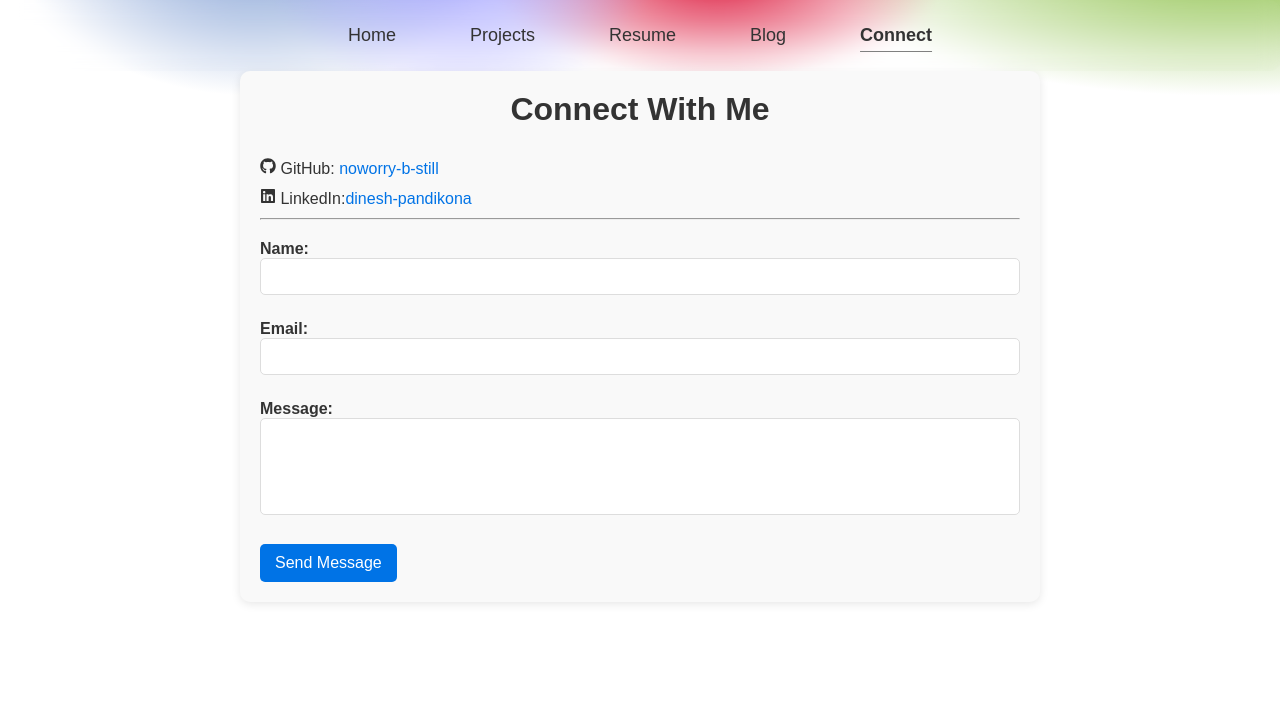
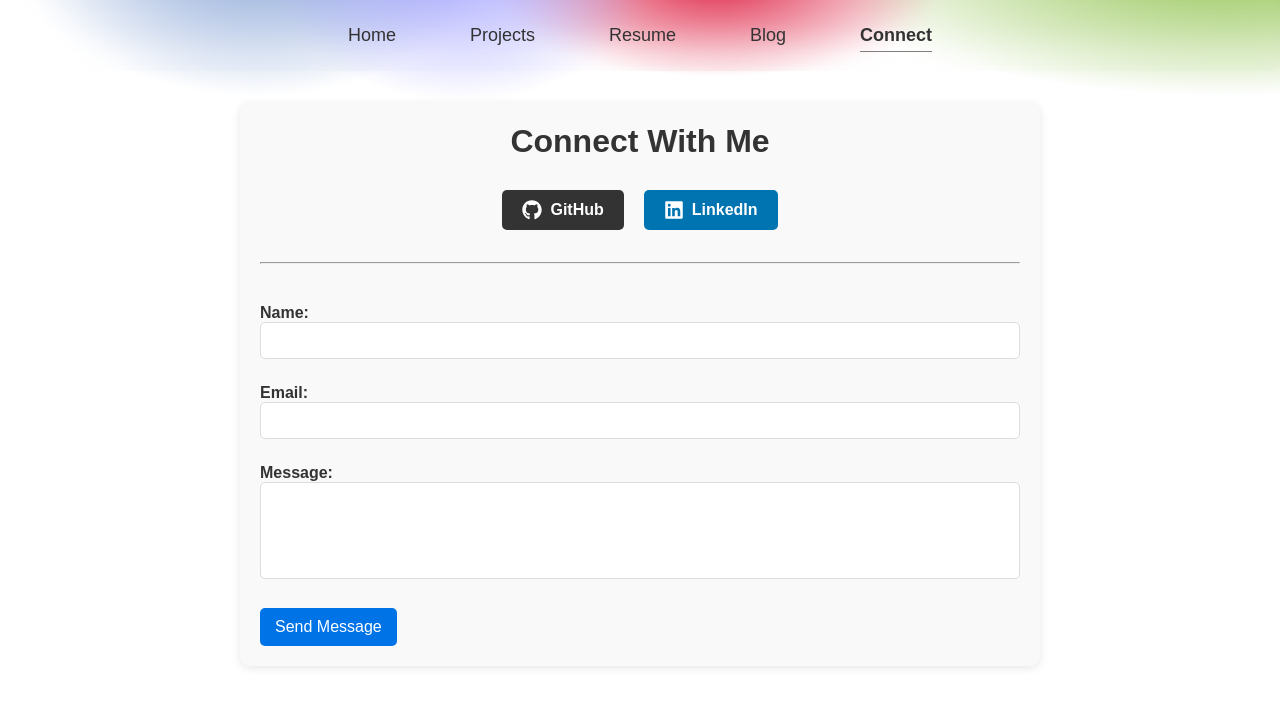
Before and after one commit to noworry-b-still/my-website, a React (Create React App) app: page /contact in a window 1280 px wide. Shown: the top 706 px of the page. Built offline with nearby package versions, Linux system fonts and the light colour scheme.

Commit message:
style social_buttons

```diff
--- a/src/page/contact.css
+++ b/src/page/contact.css
@@ -1,6 +1,6 @@
 .contact-container {
   max-width: 800px;
-  margin: 0 auto;
+  margin: 2rem auto;
   padding: 20px;
   font-family: "Arial", sans-serif;
   background-color: #f9f9f9;
@@ -8,8 +8,53 @@
   box-shadow: 0 2px 10px rgba(0, 0, 0, 0.1);
 }
 
+.contact-info {
+  margin-top: 30px;
+}
+
+.social-buttons {
+  display: flex;
+  justify-content: center;
+  gap: 20px;
+  margin-bottom: 2rem;
+}
+
+.social-button {
+  display: flex;
+  align-items: center;
+  justify-content: center;
+  padding: 10px 20px;
+  border-radius: 5px;
+  color: white;
+  text-decoration: none;
+  font-size: 16px;
+  font-weight: bold;
+  transition: background-color 0.3s ease;
+}
+
+.social-button .icon {
+  margin-right: 8px;
+  font-size: 20px;
+}
+
+.github {
+  background-color: #333;
+}
+
+.github:hover {
+  background-color: #444;
+}
+
+.linkedin {
+  background-color: #0073b1;
+}
+
+.linkedin:hover {
+  background-color: #005582;
+}
+
 .contact-form {
-  margin-top: 20px;
+  margin-top: 40px;
 }
 
 .contact-form label {
@@ -50,43 +95,3 @@
   text-align: center;
   color: green;
 }
-
-.contact-info {
-  margin-top: 30px;
-}
-
-.contact-info ul {
-  list-style: none;
-  padding: 0;
-}
-
-.contact-info ul li {
-  margin-bottom: 10px;
-}
-
-.contact-info a {
-  color: #0073e6;
-  text-decoration: none;
-}
-
-.contact-info a:hover {
-  text-decoration: underline;
-}
-
-.thug-life-quote {
-  margin-top: 40px;
-  padding: 20px;
-  background-color: #e8e8e8;
-  border-radius: 10px;
-  font-style: italic;
-  text-align: center;
-}
-
-.thug-life-quote p {
-  margin: 0;
-}
-
-.thug-life-quote p:last-of-type {
-  margin-top: 10px;
-  font-weight: bold;
-}
--- a/src/page/contact.js
+++ b/src/page/contact.js
@@ -38,28 +38,24 @@ const Contact = () => {
     <div className="contact-container">
       <h1 style={{ textAlign: "center" }}>Connect With Me</h1>
       <div className="contact-info">
-        <ul>
-          <li>
-            <FaGithub /> GitHub:{" "}
+        <div className="social-buttons">
           <a
             href="https://github.com/noworry-b-still"
             target="_blank"
             rel="noopener noreferrer"
+            className="social-button github"
           >
-              noworry-b-still
+            <FaGithub className="icon" /> GitHub
           </a>
-          </li>
-          <li>
-            <FaLinkedin /> LinkedIn:
           <a
             href="https://www.linkedin.com/in/dinesh-pandikona/"
             target="_blank"
             rel="noopener noreferrer"
+            className="social-button linkedin"
           >
-              dinesh-pandikona
+            <FaLinkedin className="icon" /> LinkedIn
           </a>
-          </li>
-        </ul>
+        </div>
       </div>
       <hr /> {/* Separator */}
       <div className="contact-form">
```
Lines whose indentation alone changed are shown as unchanged.
